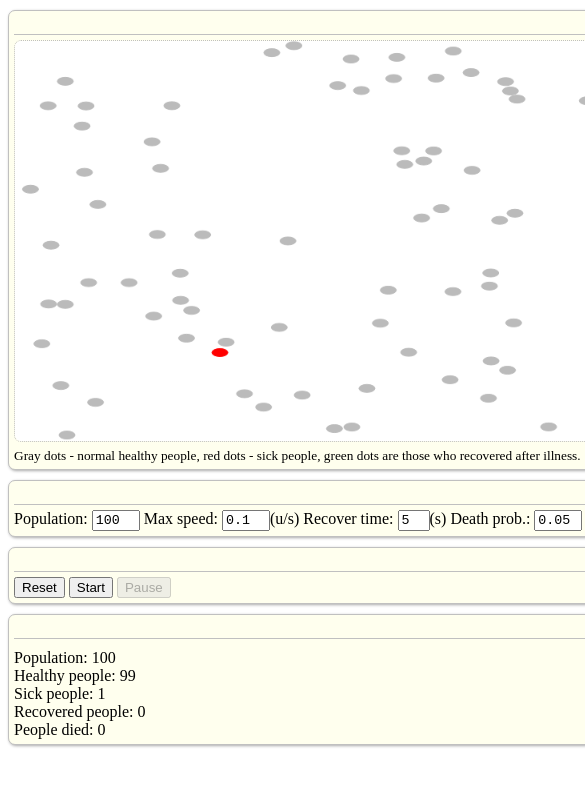
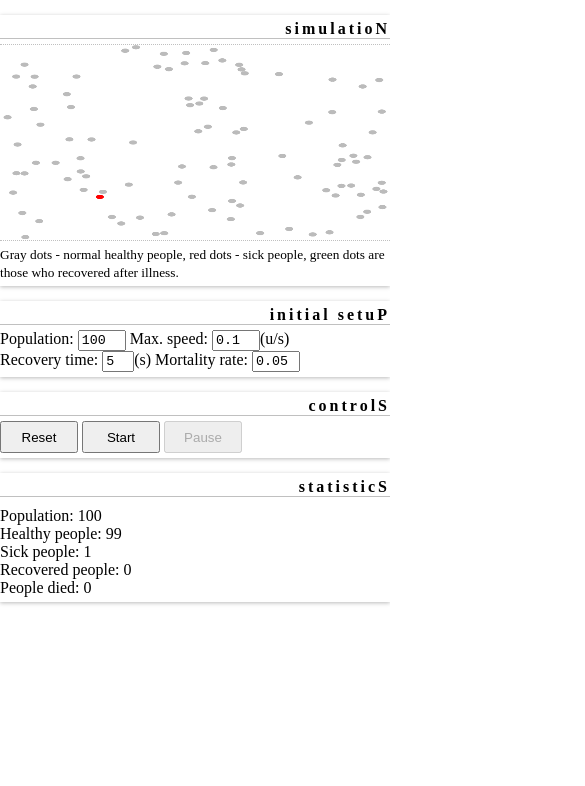
Before and after one commit to chronicle95/coronation, a plain HTML site: page index.html in a window 390 px wide. Shown: the top 786 px of the page, 585 px wide, since content can reach past the window. Drawn offline with Linux system fonts and the light colour scheme.

Commit message:
Added responsive UI

```diff
--- a/index.html
+++ b/index.html
@@ -4,7 +4,12 @@
 <html>
 <head>
 <title>Coronation</title>
+<meta name="viewport" content="width=device-width, initial-scale=1.0"/>
 <style>
+body {
+	padding: 0px;
+	margin: 0px;
+}
 input[type=text] {
 	font-family: monospace;
 }
@@ -13,22 +18,38 @@ h4 {
 	margin-bottom: 5px;
 	text-align: right;
 	border-bottom: 1px solid silver;
+	letter-spacing: 3px;
 }
 .content-block {
-	background-color: #ffe;
-	border: 1px solid silver;
-	border-radius: 7px;
-	box-shadow: 1px 1px 3px #aaa;
+	box-shadow: 1px 1px 4px #bbb;
 	padding: 5px;
 	margin-left: auto;
 	margin-right: auto;
-	margin-top: 10px;
+	margin-top: 15px;
 	width: 800px;
 }
 canvas {
 	width: 100%;
 	border: 1px dotted silver;
-	border-radius: 7px;
+}
+@media screen and (max-width:800px)
+{
+	.content-block {
+		margin-left: 0px;
+		margin-right: 0px;
+		box-shadow: 0px 1px 4px #bbb;
+		width: 100%;
+		padding-left: 0px;
+		padding-right: 0px;
+	}
+	button {
+		width: 20%;
+		height: 32px;
+	}
+	canvas {
+		border-left: 0px;
+		border-right: 0px;
+	}
 }
 </style>
 </head>
@@ -45,28 +66,28 @@ canvas {
 </div>
 <div class="content-block">
 	<h4>initial setuP</h4>
-	Population:
+	<div style="display:inline-block">Population:
 	<input type="text"
 		id="initial_population"
 		value="100"
-		maxlength="4" size="4"/>
-	Max speed:
+		maxlength="4" size="4"/></div>
+	<div style="display:inline-block">Max. speed:
 	<input type="text"
 		id="max_speed"
 		value="0.1"
-		maxlength="4" size="4"/>(u/s)
-	Recover time:
+		maxlength="4" size="4"/>(u/s)</div>
+	<div style="display:inline-block">Recovery time:
 	<input type="text"
 		id="recover_time"
 		value="5"
 		maxlength="2"
-		size="2"/>(s)
-	Death prob.:
+		size="2"/>(s)</div>
+	<div style="display:inline-block">Mortality rate:
 	<input type="text"
-		id="death_probability"
+		id="MORTALITY_RATE"
 		value="0.05"
 		maxlength="4"
-		size="4"/>
+		size="4"/></div>
 </div>
 <div class="content-block">
 	<h4>controlS</h4>
@@ -91,7 +112,7 @@ const HUMAN_RADIUS		= 0.01;
 var HUMAN_POPULATION		= undefined;
 var HUMAN_MAX_SPEED		= undefined;
 var HUMAN_RECOVER_TIME		= undefined;
-var DEATH_PROBABILITY		= undefined;
+var MORTALITY_RATE		= undefined;
 
 var info = document.getElementById("info");
 var canv = document.getElementById("world");
@@ -180,7 +201,7 @@ function Human(is_sick)
 		this.recovery_timer -= CYCLE_PERIOD / 1000;
 		if (this.recovery_timer < 0)
 		{
-			if (Math.random() > DEATH_PROBABILITY)
+			if (Math.random() > MORTALITY_RATE)
 			{
 				this.recovered();
 			}
@@ -283,7 +304,7 @@ function copy_inputs()
 	HUMAN_POPULATION = Number.parseInt(document.getElementById("initial_population").value);
 	HUMAN_MAX_SPEED = Number.parseFloat(document.getElementById("max_speed").value);
 	HUMAN_RECOVER_TIME = Number.parseInt(document.getElementById("recover_time").value);
-	DEATH_PROBABILITY = Number.parseFloat(document.getElementById("death_probability").value);
+	MORTALITY_RATE = Number.parseFloat(document.getElementById("MORTALITY_RATE").value);
 }
 
 function generate_unique(arr, is_sick, attempt_limit)
```
